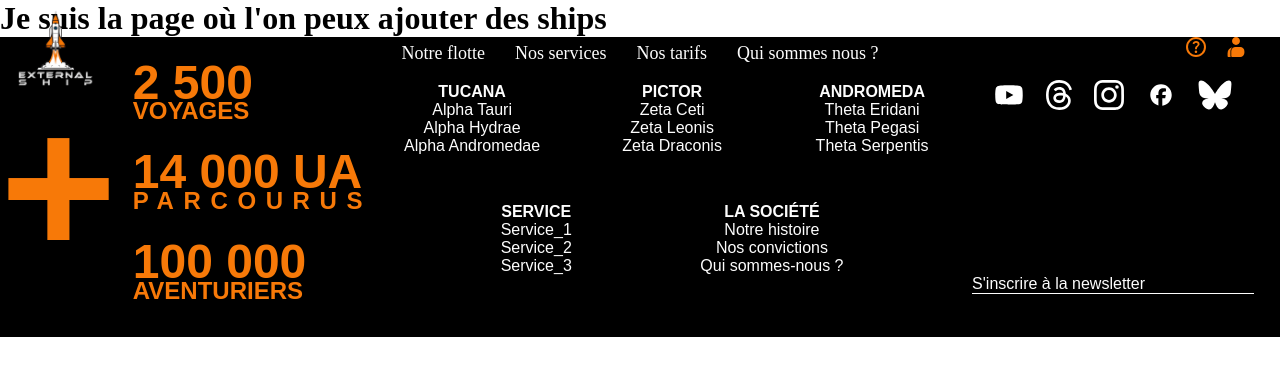
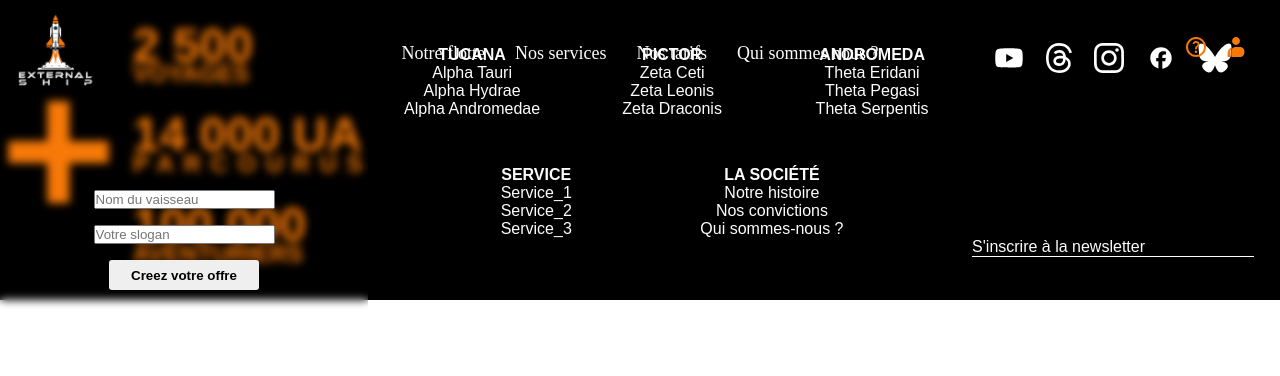
Before and after one commit to wildcodeschool-2025-03/js-lyon-2025-03-p3, a React (Vite) app in the folder client/: page /addship in a window 1280 px wide. Shown: the top 376 px of the page. Built offline with nearby package versions, Linux system fonts and the light colour scheme; no server answers.

Commit message:
added the method post to the shipForm component

```diff
--- a/client/src/components/ShipForm.tsx
+++ b/client/src/components/ShipForm.tsx
@@ -1,12 +1,41 @@
 import "./ShipForm.css";
+import { useState } from "react";
+
 function ShipForm() {
+  const baseURL = import.meta.env.VITE_API_URL;
+  const [formData, setFormData] = useState({
+    name: "",
+    catchphrase: "",
+  });
+
+  const handleChange = (event: { target: { name: string; value: string } }) => {
+    const { name, value } = event.target;
+    setFormData((prevFormData) => ({ ...prevFormData, [name]: value }));
+  };
+
+  const handleSubmit = (event: { preventDefault: () => void }) => {
+    event.preventDefault();
+    fetch(`${baseURL}/api/ships`, {
+      method: "POST",
+      headers: {
+        "Content-Type": "application/json",
+      },
+      body: JSON.stringify(formData),
+    }).then((response) => {
+      response.json();
+      setFormData({ name: "", catchphrase: "" });
+      console.log(formData, "formdata");
+    });
+  };
   return (
-    <form className="ship-form">
+    <form className="ship-form" onSubmit={handleSubmit}>
       <input
         id="input-shipName"
         placeholder="Nom du vaisseau"
         type="text"
         name="name"
+        value={formData.name}
+        onChange={handleChange}
       />
       {/* Next will be the image input */}
       <input
@@ -14,6 +43,8 @@ function ShipForm() {
         placeholder="Votre slogan"
         type="text"
         name="catchphrase"
+        value={formData.catchphrase}
+        onChange={handleChange}
       />
       <button id="button-addShip" type="submit">
         Creez votre offre
--- a/client/src/pages/AddShip.tsx
+++ b/client/src/pages/AddShip.tsx
@@ -1,5 +1,7 @@
+import ShipForm from "../components/ShipForm";
+
 function AddShip() {
-  return <h1>Je suis la page où l'on peux ajouter des ships</h1>;
+  return <ShipForm />;
 }
 
 export default AddShip;
```
